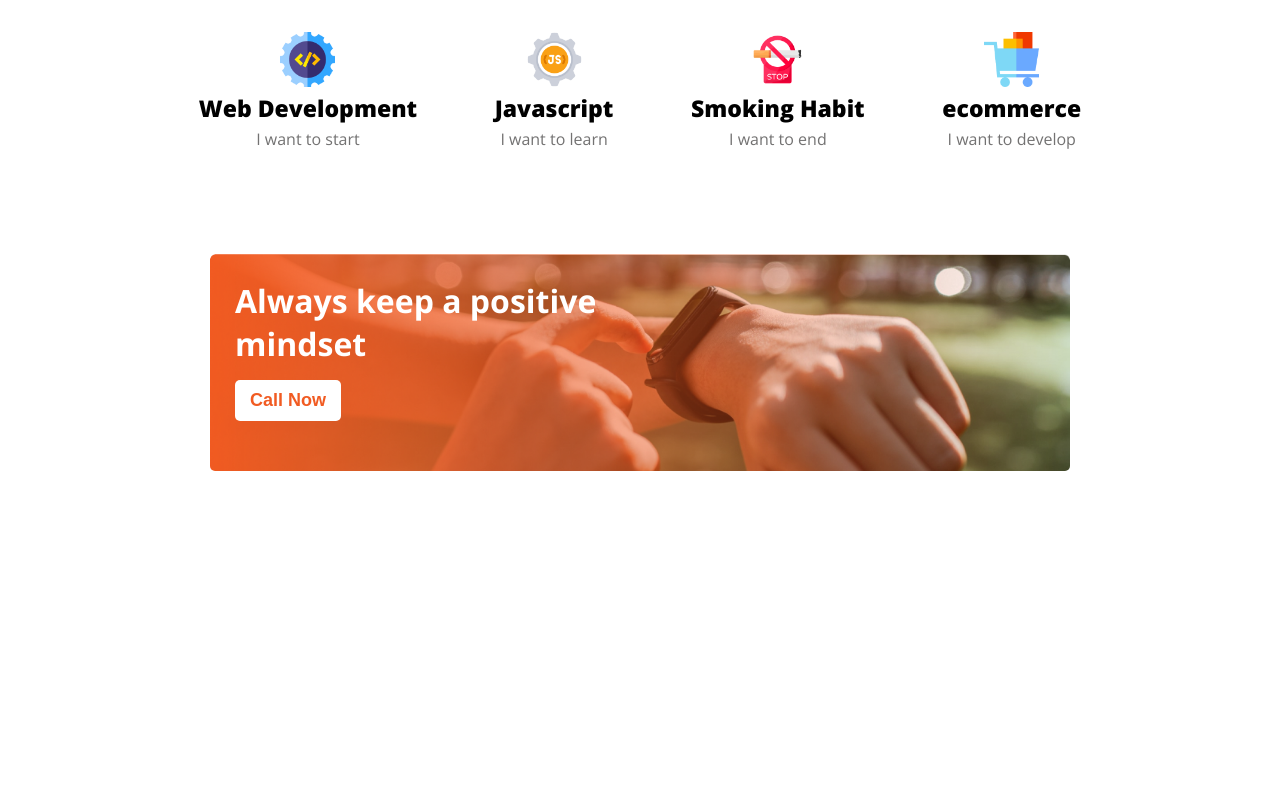
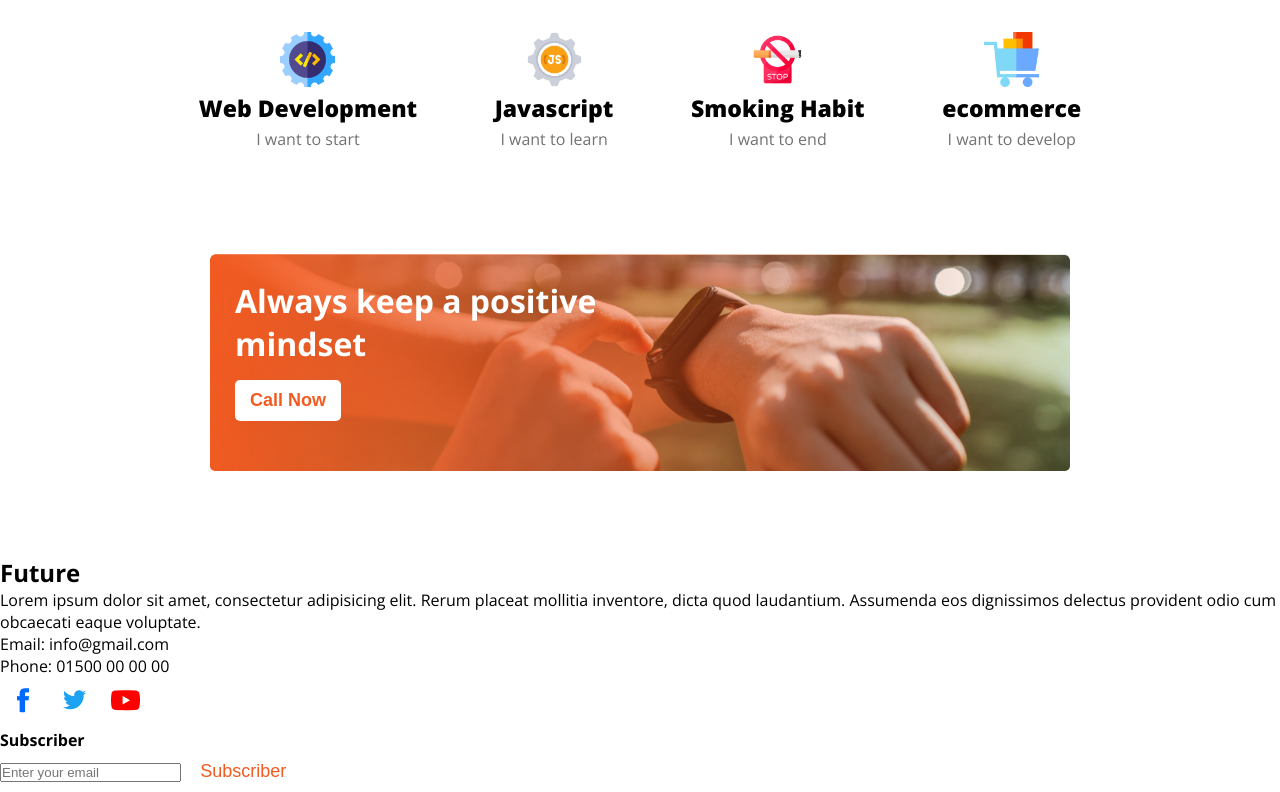
Before and after one commit to MdAfsarHossain/New-Year, a plain HTML site: page index.html in a window 1280 px wide. Shown: the part 1477-2269 px from the top of the page. Before the commit the page ends 2033 px from the top, so only its background shows below. Drawn offline with nearby package versions, Linux system fonts and the light colour scheme.

Commit message:
Footer Section HTML code added

```diff
--- a/index.html
+++ b/index.html
@@ -107,6 +107,28 @@ classical Latin literature from 45 BC, making it over
 
     </main>
 
+    <footer class="footer">
+        <div class="footer-container">
+            <div class="footer-content">
+                <h2 class="footer-title">Future</h2>
+                <p>Lorem ipsum dolor sit amet, consectetur adipisicing elit. Rerum placeat mollitia inventore, dicta quod laudantium. Assumenda eos dignissimos delectus provident odio cum obcaecati eaque voluptate.</p>
+                <p class="email">Email: info@gmail.com</p>
+                <p class="phone">Phone: 01500 00 00 00</p>
+                <div class="footer-icons">
+                    <img src="images/icons/fb.png" alt="">
+                    <img src="images/icons/twitter.png" alt="">
+                    <img src="images/icons/youtube.png" alt="">
+                </div>
+            </div>
+
+            <div class="footer-subscriber">
+                        <h4 class="footer-subtitle">Subscriber</h4>
+                        <input type="text" placeholder="Enter your email">
+                        <button class="btn-primary">Subscriber</button>
+            </div>
+        </div>
+    </footer>
+
 
 </body>
 </html>
```
